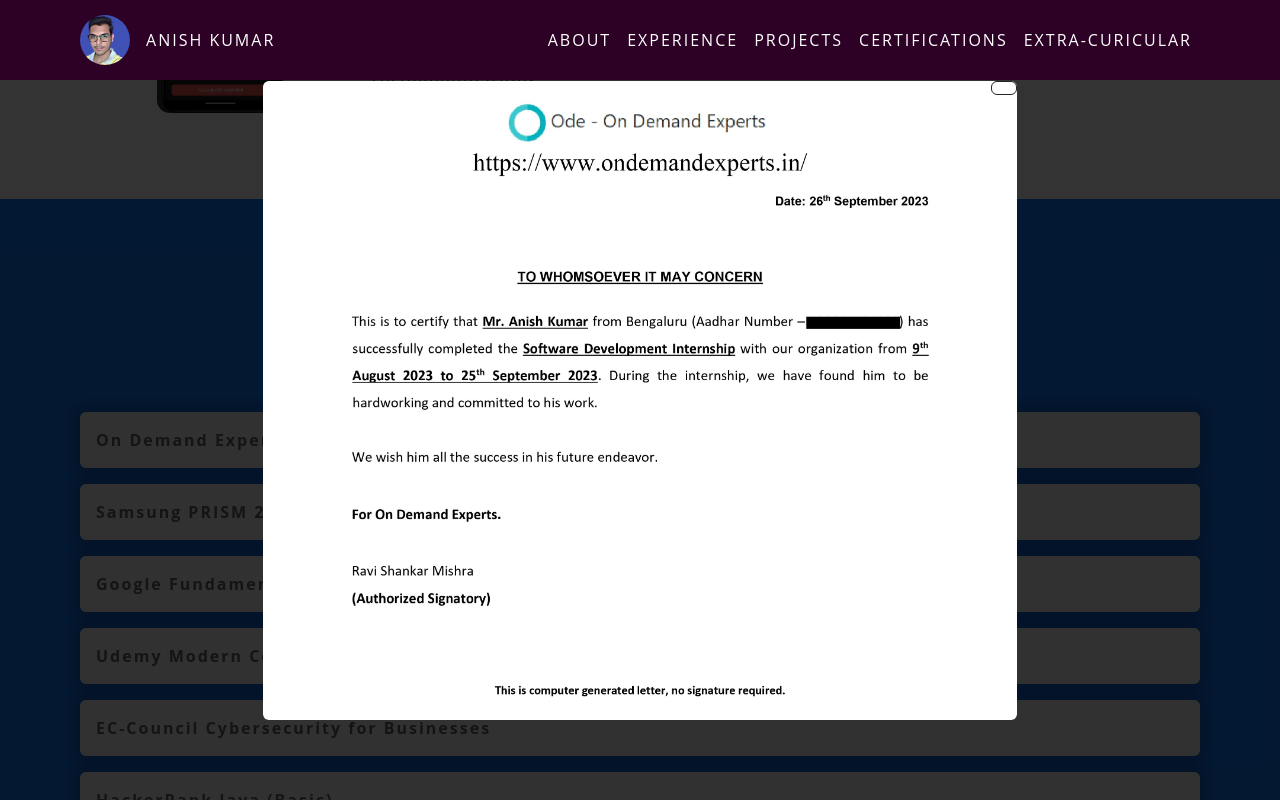
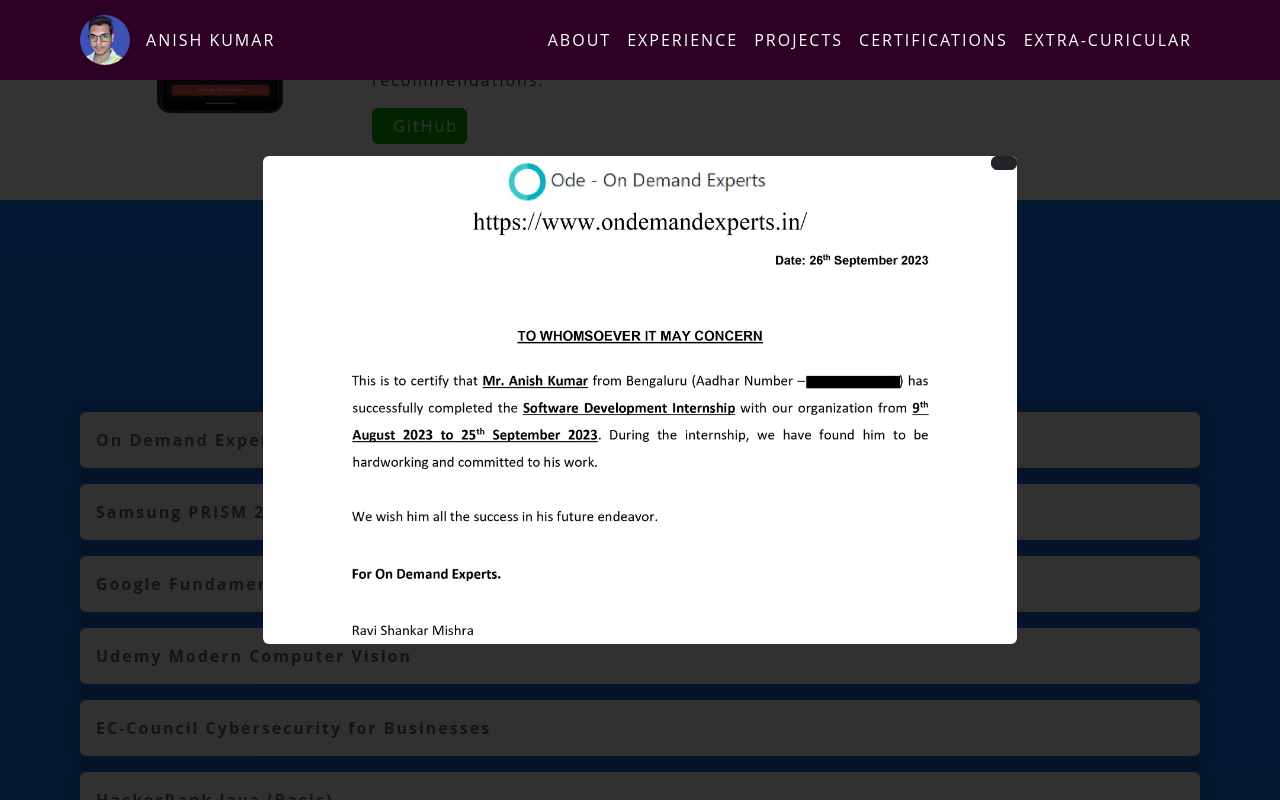
Before and after one commit to anish2272002/portfoliox, a Next.js app: page / in a window 1280 px wide. Both pictures are taken after a click on the element "On Demand Experts Software Development Internship". Built offline with nearby package versions, Linux system fonts and the light colour scheme.

Commit message:
few changes

```diff
--- a/src/app/data.js
+++ b/src/app/data.js
@@ -109,7 +109,7 @@
     },
     {
         "title":"HackerRank Java (Basic)",
-        "img":"hackerrank_java.jpeg"
+        "img":"hackerrank_java.jpg"
     },
     {
         "title":"HackerRank Python (Basic)",
--- a/src/app/globals.css
+++ b/src/app/globals.css
@@ -209,7 +209,7 @@
   align-items: center;
 }
 .certioverlay div{
-  width:60%;
+  width: 60%;
   position: relative;
 }
 .certioverlay button{
--- a/src/components/certification.js
+++ b/src/components/certification.js
@@ -12,7 +12,7 @@
         {showCertificate &&
         <div className="certioverlay">
             <div>
-                <button onClick={()=>setShowCertificate(false)} type="button" class="btn btn-outline-dark"><i class="fa-solid fa-xmark"></i></button>
+                <button onClick={()=>setShowCertificate(false)} type="button" class="btn btn-dark"><i class="fa-solid fa-xmark"></i></button>
                 <img src={`assets/certification/${props.img}`} alt={props.title} class="img-fluid rounded" style={{"width":"100%"}}/>
             </div>
         </div>
```
Also changed, not shown: public/assets/certification/internship_edited_2.jpeg, public/assets/experience/synamedia/vSNOW.png.
